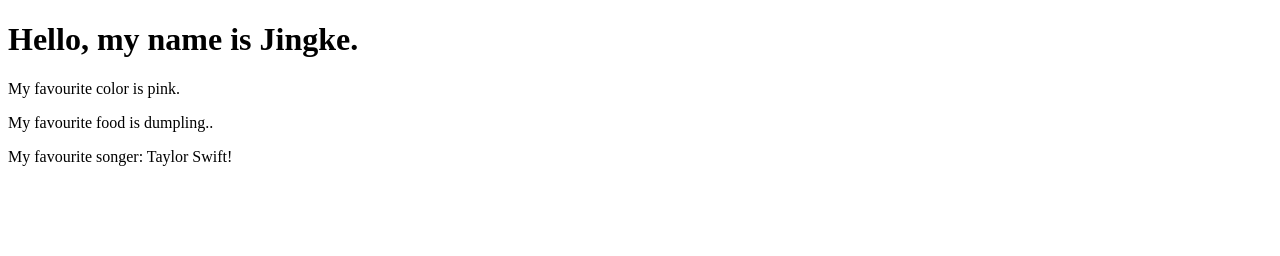
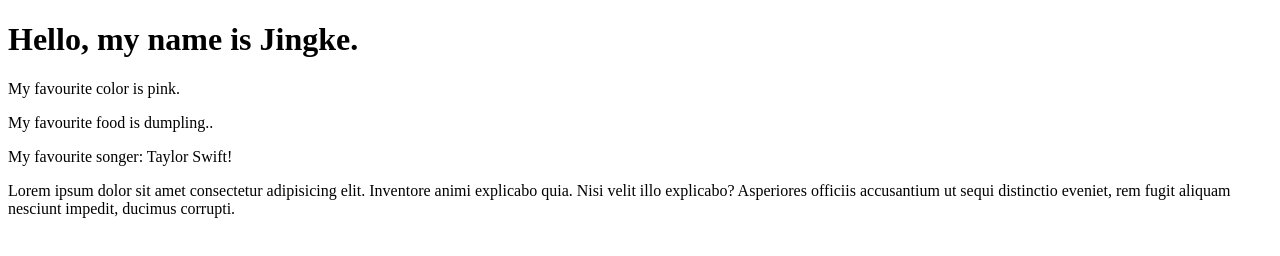
Before and after one commit to SuperJingke/github-projects-practice, a plain HTML site: page index.html in a window 1280 px wide. Drawn offline with Linux system fonts and the light colour scheme.

Commit message:
update questions

```diff
--- a/index.html
+++ b/index.html
@@ -11,5 +11,6 @@
     <p>My favourite color is pink<color>.</p>
     <p>My favourite food is dumpling.<food>.</p>
     <p>My favourite songer: Taylor Swift!</p>
+    <p>Lorem ipsum dolor sit amet consectetur adipisicing elit. Inventore animi explicabo quia. Nisi velit illo explicabo? Asperiores officiis accusantium ut sequi distinctio eveniet, rem fugit aliquam nesciunt impedit, ducimus corrupti.</p>
   </body>
 </html>
```
